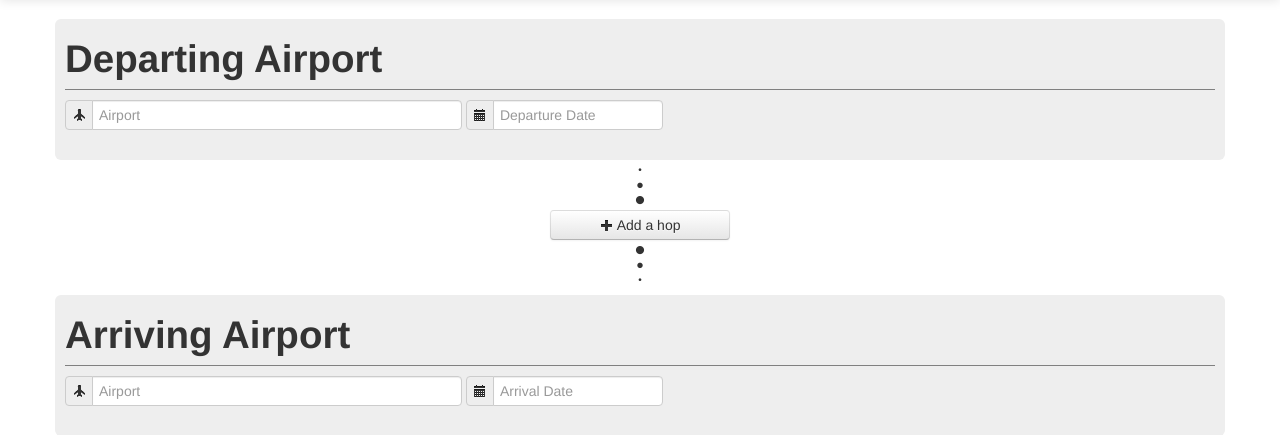
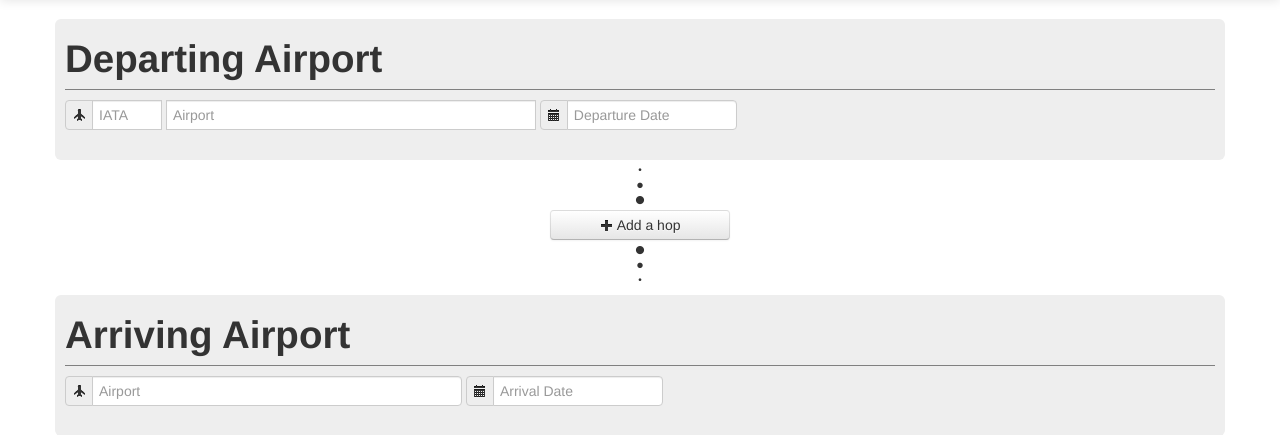
Before and after one commit to CraigPeden/ilwhack.namepending, a CodeIgniter app: page / in a window 1280 px wide. Shown: the part 41-476 px from the top of the page. Run offline with CodeIgniter, Linux system fonts and the light colour scheme; some libraries are stand-ins or nearby versions.

Commit message:
IATA Box added

```diff
--- a/application/views/assets/main.php
+++ b/application/views/assets/main.php
@@ -8,7 +8,11 @@
 			<form class="form-inline">
 				<div class="input-prepend">
 					<span class="add-on"><i class="icon-plane"></i></span>
-					<input id="start-airport" type="text" class="span4 airport" placeholder="Airport">>>>>>>> 6c66c81742147f8dc1f2f2fc01c838f92da6d782
+					<input id="start-airport" type="text" class="span1 airport_code" placeholder="IATA" style="border-radius:0px;">
+				</div>
+				<div class="input-prepend">
+					<!--<span class="add-on"><i class="icon-plane"></i></span>-->
+					<input id="start-airport" type="text" class="span4 airport" placeholder="Airport" style="border-radius:0px;">
 				</div>
 				<div class="input-prepend">
 					<span class="add-on"><i class="icon-calendar"></i></span>
```
